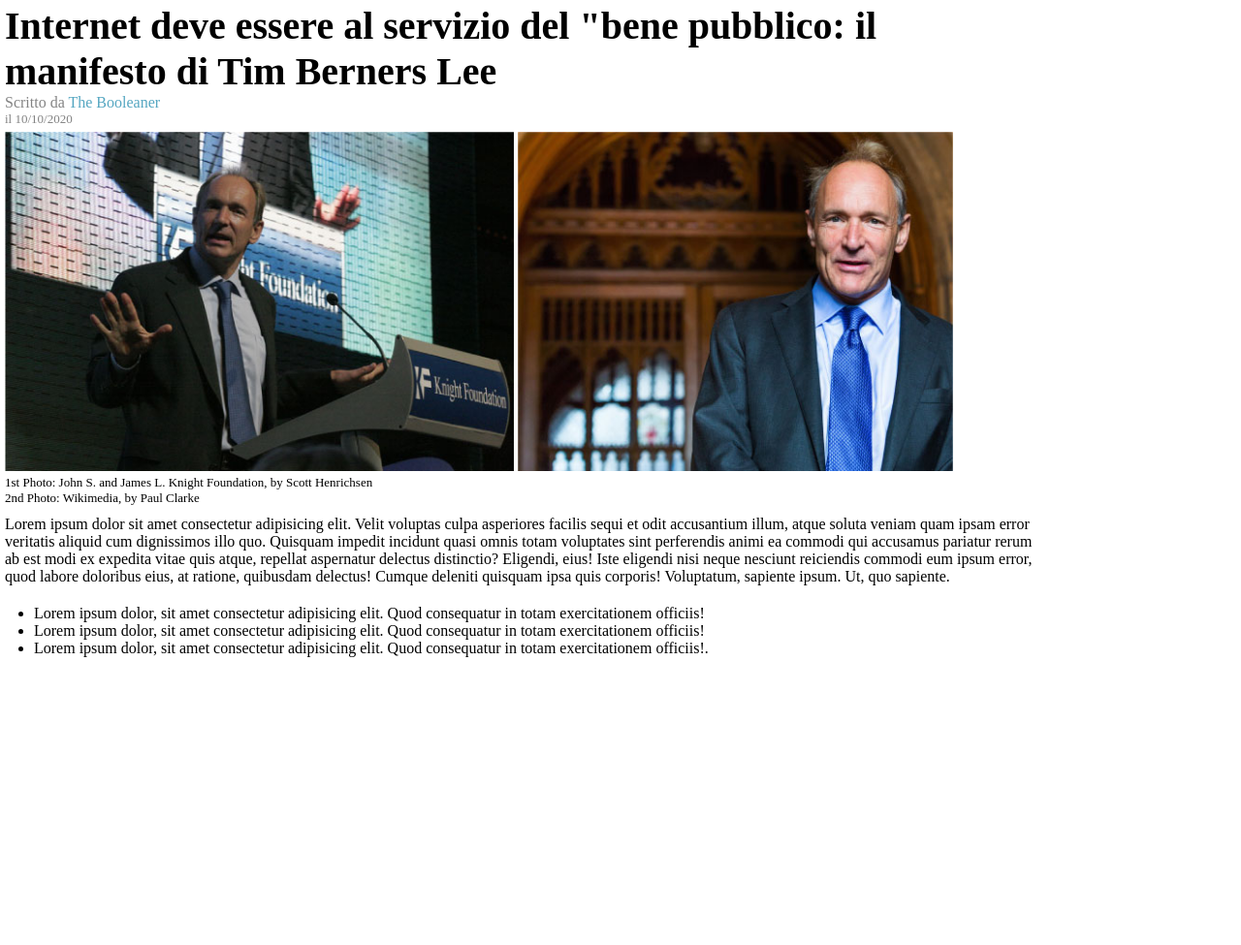
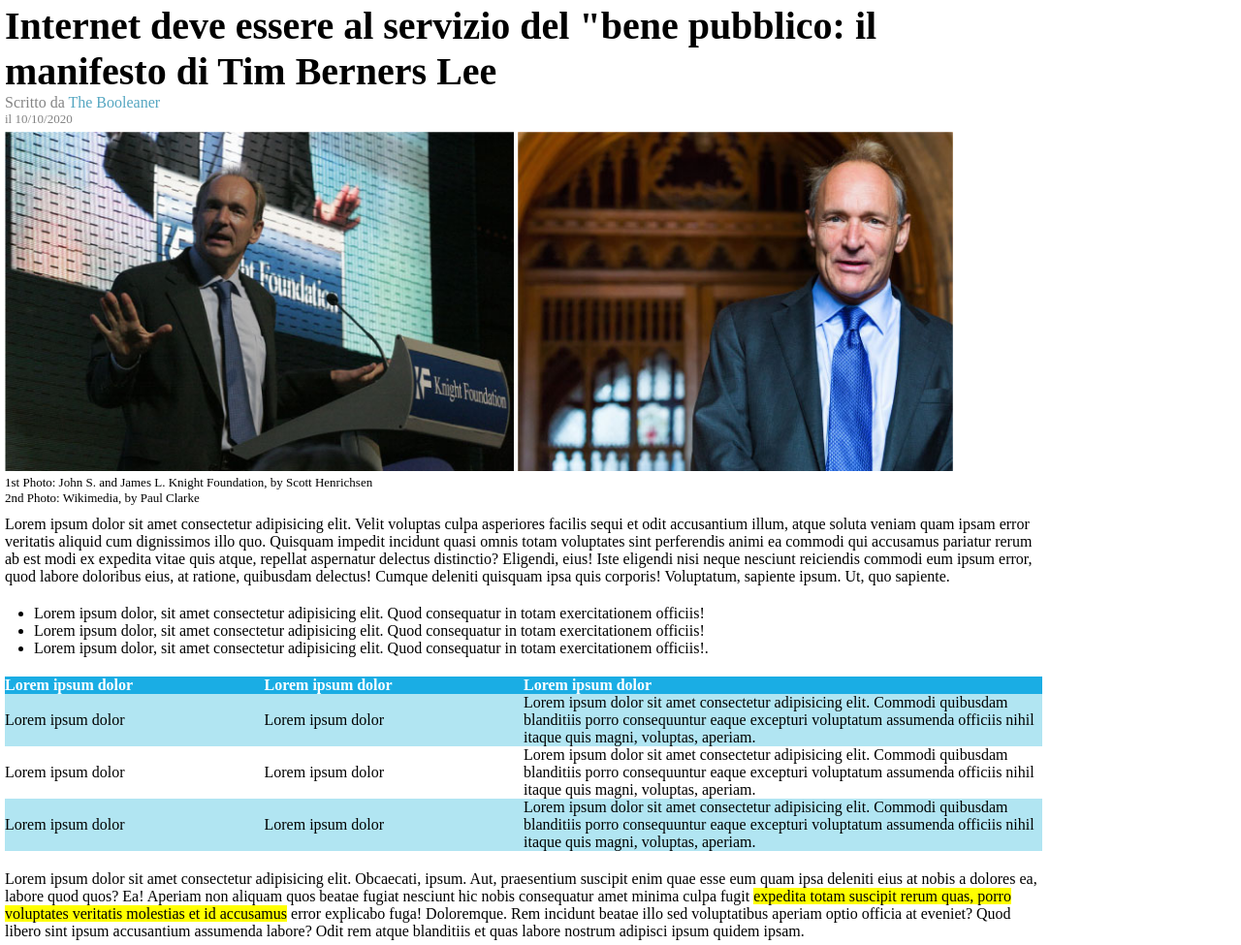
Before and after one commit to danirando/html-css-booleaner, a plain HTML site: page index.html in a window 1280 px wide. Shown: the part 82-1057 px from the top of the page at 97% size. Before the commit the page ends 800 px from the top, so only its background shows below. Drawn offline with Linux system fonts and the light colour scheme.

Commit message:
add second paragrafo

```diff
--- a/css/style.css
+++ b/css/style.css
@@ -61,4 +61,25 @@ figcaption {
 ul {
     margin-top: 20px;
     margin-left: 30px;
+    margin-bottom: 20px;
 }
+
+table {
+    text-align: left;
+    width: 100%;
+    border-collapse: collapse;
+    margin-bottom: 20px;
+}
+
+thead {
+    color: white;
+    background-color: hsl(196.34deg 79.53% 49.8%);
+}
+
+.specialcol {
+    width: 50%;
+}
+
+.bluecol {
+    background-color: hsl(192deg 71.43% 82.16%);
+}
--- a/index.html
+++ b/index.html
@@ -60,6 +60,66 @@
           </li>
         </ul>
       </section>
+      <section>
+        <table>
+          <thead>
+            <tr>
+              <th>Lorem ipsum dolor</th>
+              <th>Lorem ipsum dolor</th>
+              <th class="specialcol">Lorem ipsum dolor</th>
+            </tr>
+          </thead>
+          <tbody>
+            <tr class="bluecol">
+              <td>Lorem ipsum dolor</td>
+              <td>Lorem ipsum dolor</td>
+              <td>
+                Lorem ipsum dolor sit amet consectetur adipisicing elit. Commodi
+                quibusdam blanditiis porro consequuntur eaque excepturi
+                voluptatum assumenda officiis nihil itaque quis magni, voluptas,
+                aperiam.
+              </td>
+            </tr>
+            <tr>
+              <td>Lorem ipsum dolor</td>
+              <td>Lorem ipsum dolor</td>
+              <td>
+                Lorem ipsum dolor sit amet consectetur adipisicing elit. Commodi
+                quibusdam blanditiis porro consequuntur eaque excepturi
+                voluptatum assumenda officiis nihil itaque quis magni, voluptas,
+                aperiam.
+              </td>
+            </tr>
+            <tr class="bluecol">
+              <td>Lorem ipsum dolor</td>
+              <td>Lorem ipsum dolor</td>
+              <td>
+                Lorem ipsum dolor sit amet consectetur adipisicing elit. Commodi
+                quibusdam blanditiis porro consequuntur eaque excepturi
+                voluptatum assumenda officiis nihil itaque quis magni, voluptas,
+                aperiam.
+              </td>
+            </tr>
+          </tbody>
+        </table>
+      </section>
+      <section>
+        <p>
+          Lorem ipsum dolor sit amet consectetur adipisicing elit. Obcaecati,
+          ipsum. Aut, praesentium suscipit enim quae esse eum quam ipsa deleniti
+          eius at nobis a dolores ea, labore quod quos? Ea! Aperiam non aliquam
+          quos beatae fugiat nesciunt hic nobis consequatur amet minima culpa
+          fugit
+          <mark
+            >expedita totam suscipit rerum quas, porro voluptates veritatis
+            molestias et id accusamus</mark
+          >
+          error explicabo fuga! Doloremque. Rem incidunt beatae illo sed
+          voluptatibus aperiam optio officia at eveniet? Quod libero sint ipsum
+          accusantium assumenda labore? Odit rem atque blanditiis et quas labore
+          nostrum adipisci ipsum quidem ipsam.
+        </p>
+      </section>
     </div>
   </body>
 </html>
```
